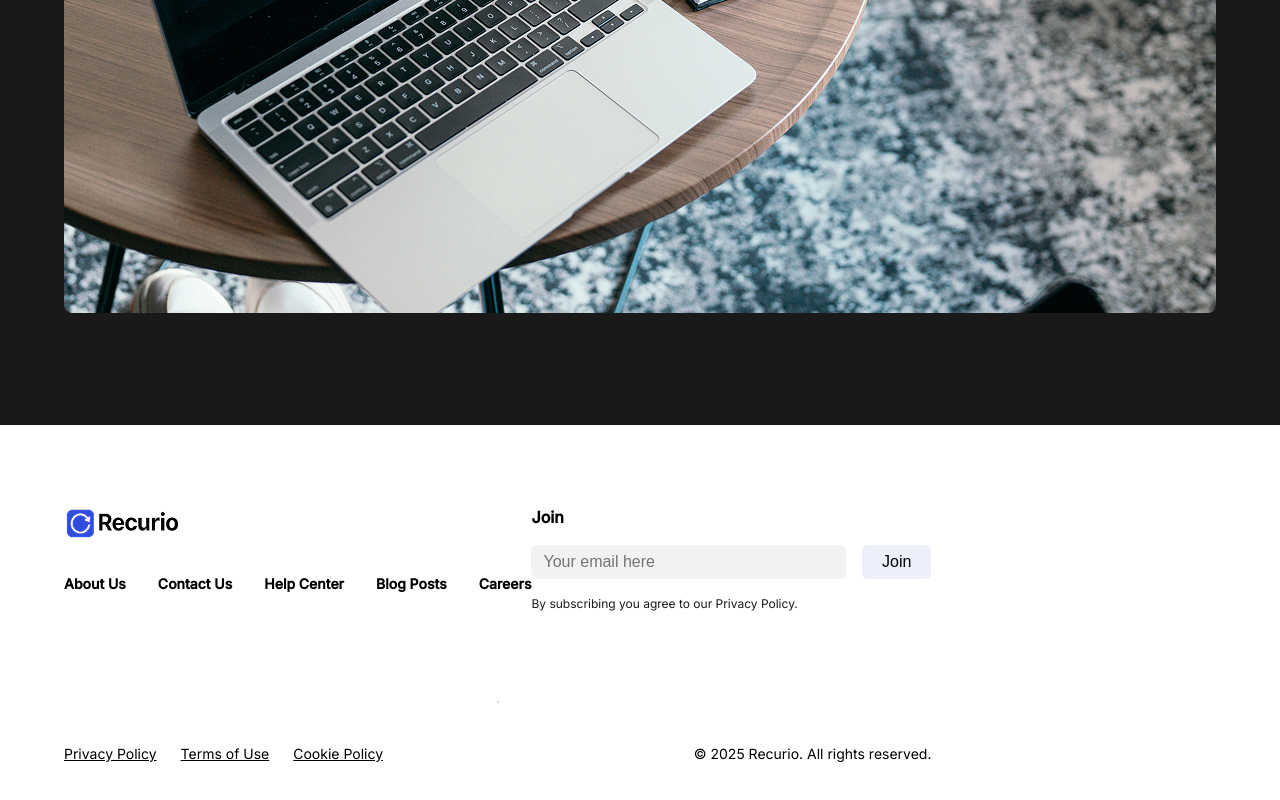
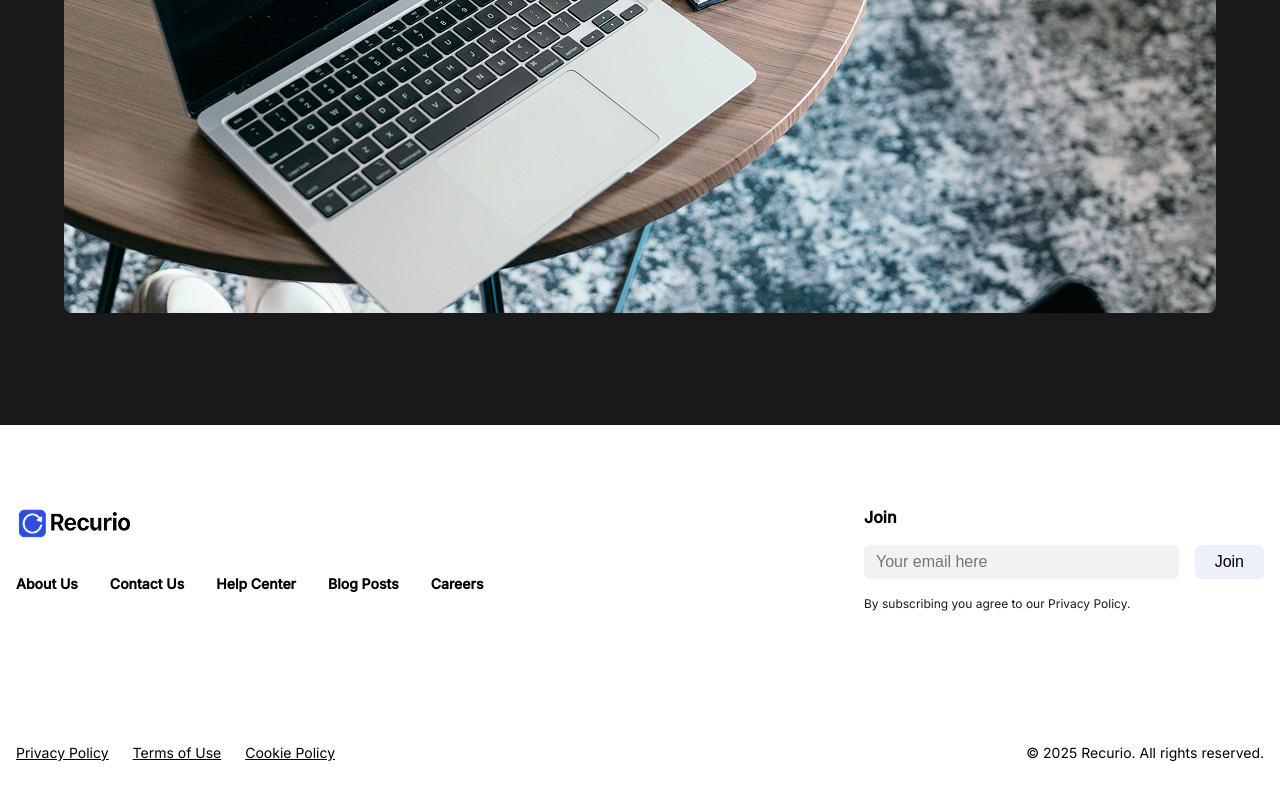
Before and after one commit to KatyaTam11/my-figma-website, a Next.js app: page / in a window 1280 px wide. Shown: the part 2777-3577 px from the top of the page. Built offline with nearby package versions, Linux system fonts and the light colour scheme.

Commit message:
Update Footer.js

```diff
--- a/components/Footer.js
+++ b/components/Footer.js
@@ -4,26 +4,30 @@ export default function Footer() {
   return (
     <footer
       style={{
-        alignSelf: 'stretch',
-        padding: '80px 64px',
+        width: '100%',
         background: 'var(--Color-White)',
-        display: 'inline-flex',
+        padding: '80px 16px',
+        boxSizing: 'border-box',
+        display: 'flex',
         flexDirection: 'column',
         alignItems: 'center',
-        gap: '80px'
+        gap: '80px',
       }}
     >
+      {/* Верхняя часть */}
       <div
         style={{
-          alignSelf: 'stretch',
-          display: 'inline-flex',
+          width: '100%',
+          maxWidth: '1440px',
+          display: 'flex',
           justifyContent: 'space-between',
-          alignItems: 'flex-start'
+          alignItems: 'flex-start',
         }}
       >
-        <div style={{ display: 'inline-flex', flexDirection: 'column', gap: '32px' }}>
+        {/* Логотип + ссылки */}
+        <div style={{ display: 'flex', flexDirection: 'column', gap: '32px' }}>
           <img src="/placeholder.png" alt="Logo" width={117} height={36} />
-          <nav style={{ display: 'inline-flex', gap: '32px' }}>
+          <nav style={{ display: 'flex', gap: '32px' }}>
             {['About Us', 'Contact Us', 'Help Center', 'Blog Posts', 'Careers'].map(link => (
               <a
                 key={link}
@@ -33,7 +37,7 @@ export default function Footer() {
                   fontSize: '14px',
                   fontWeight: 600,
                   lineHeight: '21px',
-                  textDecoration: 'none'
+                  textDecoration: 'none',
                 }}
               >
                 {link}
@@ -42,29 +46,31 @@ export default function Footer() {
           </nav>
         </div>
 
-        <div style={{ width: '400px', display: 'inline-flex', flexDirection: 'column', gap: '16px' }}>
+        {/* Форма подписки */}
+        <div style={{ width: '400px', display: 'flex', flexDirection: 'column', gap: '16px' }}>
           <div
             style={{
               color: 'var(--Color-Black)',
               fontSize: '16px',
               fontWeight: 600,
-              lineHeight: '24px'
+              lineHeight: '24px',
             }}
           >
             Join
           </div>
-          <form style={{ display: 'flex', gap: '16px', alignItems: 'center' }}>
+          <form style={{ display: 'flex', gap: '16px' }}>
             <input
               type="email"
               placeholder="Your email here"
               style={{
-                flex: '1 1 0',
+                flex: 1,
                 padding: '8px 12px',
                 background: 'rgba(0, 0, 0, 0.05)',
                 border: 'none',
                 borderRadius: '6px',
                 fontSize: '16px',
-                color: 'rgba(0, 0, 0, 0.60)'
+                color: 'rgba(0, 0, 0, 0.60)',
+                boxSizing: 'border-box',
               }}
             />
             <button
@@ -76,7 +82,7 @@ export default function Footer() {
                 border: 'none',
                 fontSize: '16px',
                 fontWeight: 500,
-                cursor: 'pointer'
+                cursor: 'pointer',
               }}
             >
               Join
@@ -87,7 +93,7 @@ export default function Footer() {
               margin: 0,
               color: 'rgba(0, 0, 0, 0.90)',
               fontSize: '12px',
-              lineHeight: '18px'
+              lineHeight: '18px',
             }}
           >
             By subscribing you agree to our Privacy Policy.
@@ -95,14 +101,23 @@ export default function Footer() {
         </div>
       </div>
 
-      <div style={{ alignSelf: 'stretch', display: 'flex', flexDirection: 'column', gap: '32px' }}>
-        <hr style={{ borderColor: 'rgba(0, 0, 0, 0.15)' }} />
+      {/* Нижняя часть */}
+      <div
+        style={{
+          width: '100%',
+          maxWidth: '1440px',
+          display: 'flex',
+          flexDirection: 'column',
+          gap: '32px',
+        }}
+      >
+        <hr style={{ border: 'none', borderTop: '1px solid rgba(0, 0, 0, 0.15)' }} />
+
         <div
           style={{
-            display: 'inline-flex',
+            display: 'flex',
             justifyContent: 'space-between',
-            alignItems: 'flex-start',
-            width: '100%'
+            alignItems: 'center',
           }}
         >
           <div style={{ display: 'flex', gap: '24px' }}>
@@ -115,7 +130,7 @@ export default function Footer() {
                   fontSize: '14px',
                   fontWeight: 400,
                   lineHeight: '21px',
-                  textDecoration: 'underline'
+                  textDecoration: 'underline',
                 }}
               >
                 {link}
@@ -127,7 +142,7 @@ export default function Footer() {
               color: 'var(--Color-Black)',
               fontSize: '14px',
               fontWeight: 400,
-              lineHeight: '21px'
+              lineHeight: '21px',
             }}
           >
             © 2025 Recurio. All rights reserved.
```
